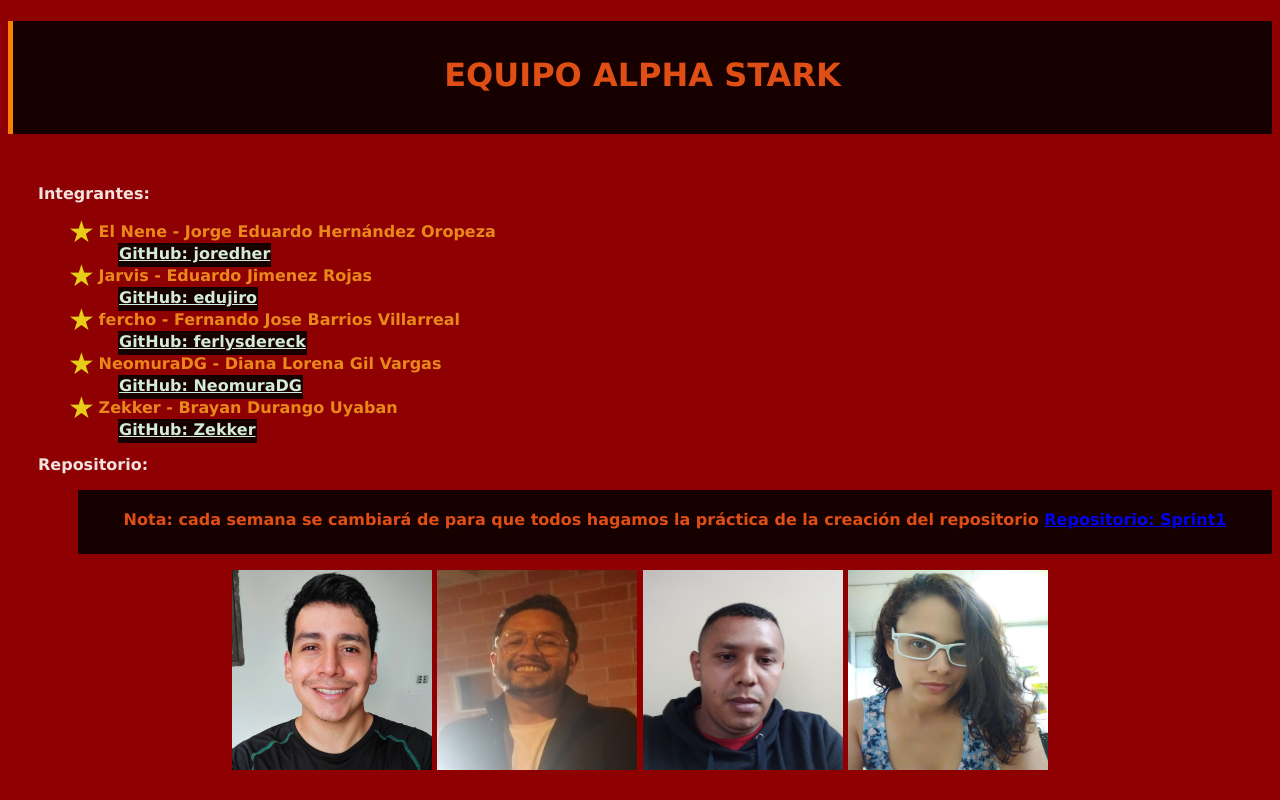
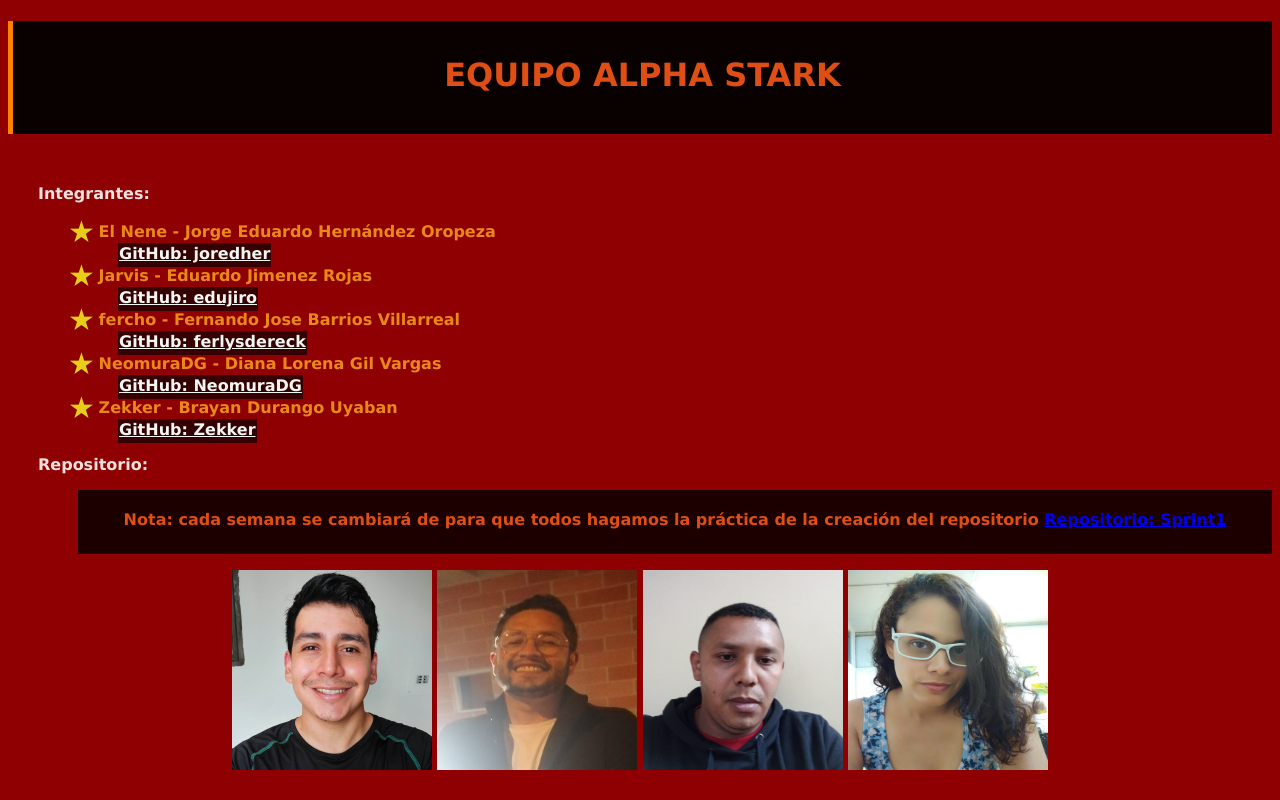
Before and after one commit to edujiro/sprint1, a plain HTML site: page index.html in a window 1280 px wide. Drawn offline with Linux system fonts and the light colour scheme.

Commit message:
Final Diana

```diff
--- a/css/style.css
+++ b/css/style.css
@@ -8,7 +8,7 @@ body .titulo {
     color: #df4e15;
     padding: 35px 35px 40px 35px;
     border-left: 5px solid #F98200;
-    background: #020000d7;
+    background: #020000f1;
     margin-bottom: 50px;
 }
 
@@ -47,15 +47,15 @@ li::before {
 ul li a {
     margin-left: 50px;
     padding: 1px 1px 4px 1px;
-    background: #020000d7;
-    color: rgba(212, 238, 217, 0.993);
+    background: #020000a1;
+    color: rgba(244, 248, 245, 0.993);
 }
 
 .parrafo_descripcion {
     text-align: center;
     color: #df4e15;
     padding: 20px 20px 25px 20px;
-    background: #020000d7;
+    background: #020000ce;
     margin-left: 70px;
 }
 
```
